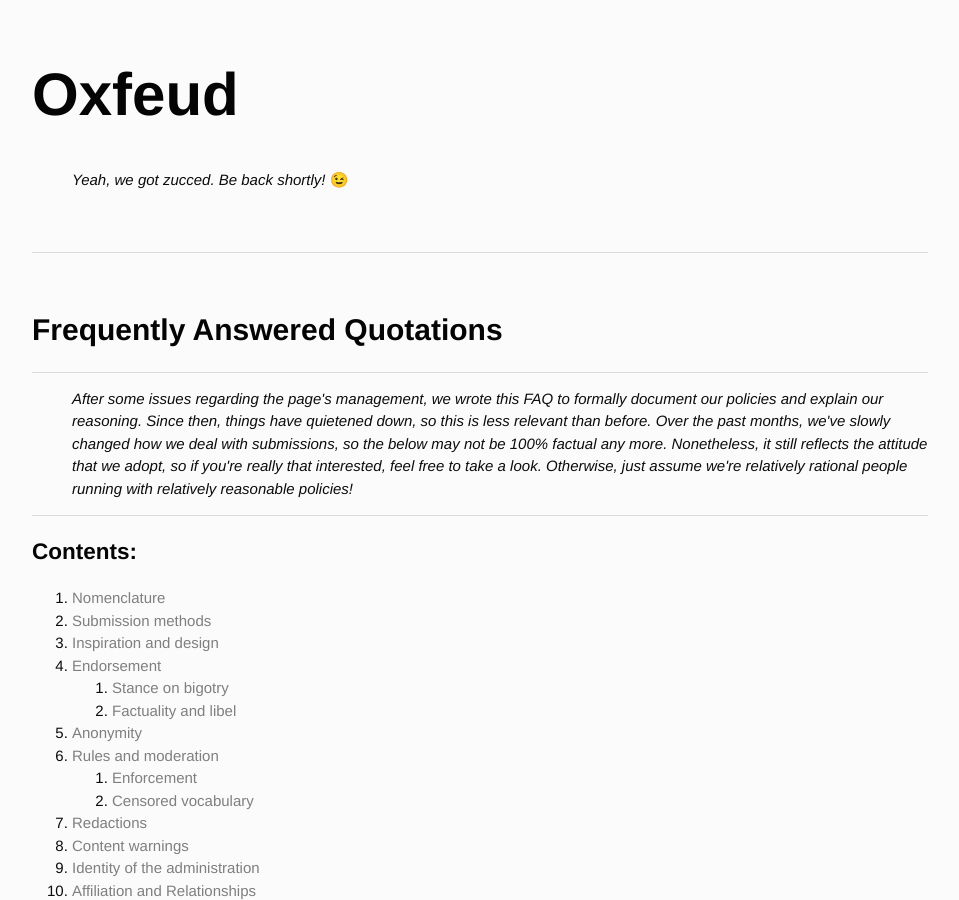
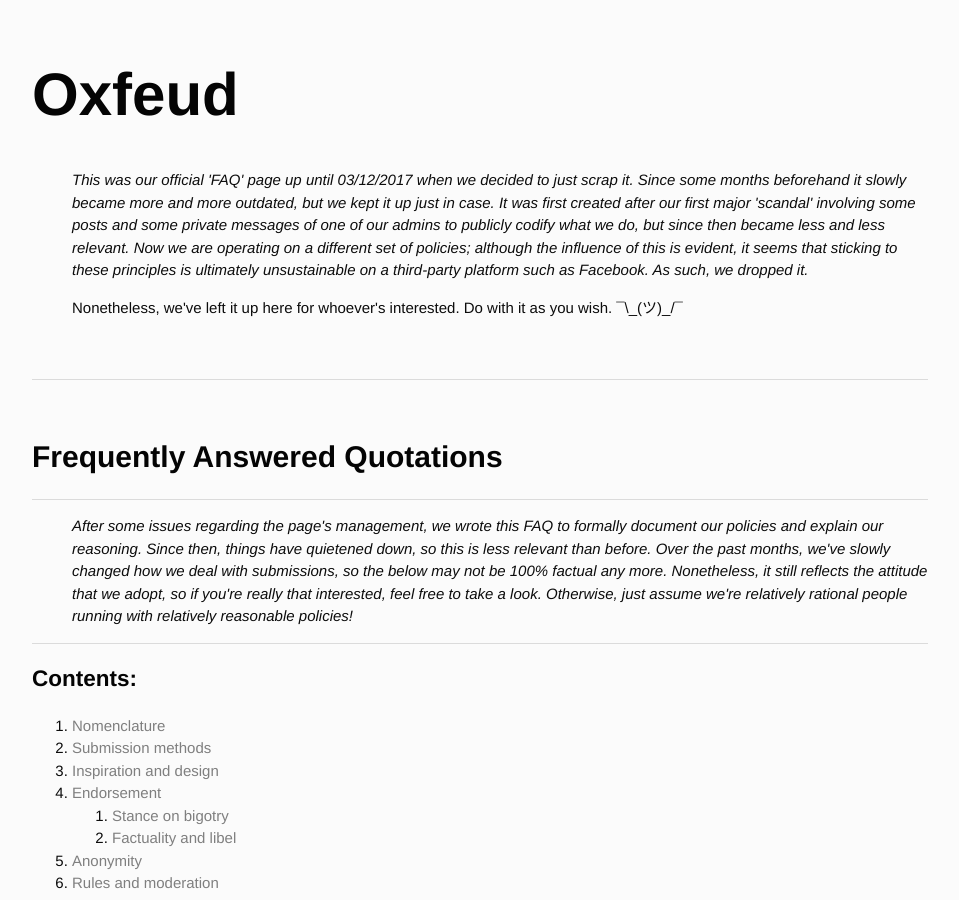
Before and after one commit to Oxfeud/oxfeud.github.io, a Jekyll site: the page built from archive.html, in a window 1280 px wide and 900 px high. Shown: the whole window, without its empty margins (160-1119 px from the left). Built offline with Jekyll 4.4.1, drawn with Linux system fonts in a browser that asks for light colours.

Commit message:
Update archive.html

```diff
--- a/archive.html
+++ b/archive.html
@@ -5,7 +5,8 @@ title: Oxfeud - FAQ
 <div>
 	<h1>Oxfeud</h1>
 		<div style="font-size: 0em; margin-top: 2em; margin-bottom: 2em;"></div>
-	<p><i>Yeah, we got zucced. Be back shortly!</i> 😉</p>
+	<p><i>This was our official 'FAQ' page up until 03/12/2017 when we decided to just scrap it. Since some months beforehand it slowly became more and more outdated, but we kept it up just in case. It was first created after our first major 'scandal' involving some posts and some private messages of one of our admins to publicly codify what we do, but since then became less and less relevant. Now we are operating on a different set of policies; although the influence of this is evident, it seems that sticking to these principles is ultimately unsustainable on a third-party platform such as Facebook. As such, we dropped it.</i></p>
+	<p>Nonetheless, we've left it up here for whoever's interested. Do with it as you wish. </i>¯\_(ツ)_/¯</p>
 		<div style="border-top: 1px solid #dbdbdb; font-size: 1em; margin-top: 4em; margin-bottom: 4em;"></div>
 	<h2>Frequently Answered Quotations</h2>
 	<div style="border-top: 1px solid #dbdbdb; font-size: 0em; margin-top: 2em; margin-bottom: 2em;"></div>
```
